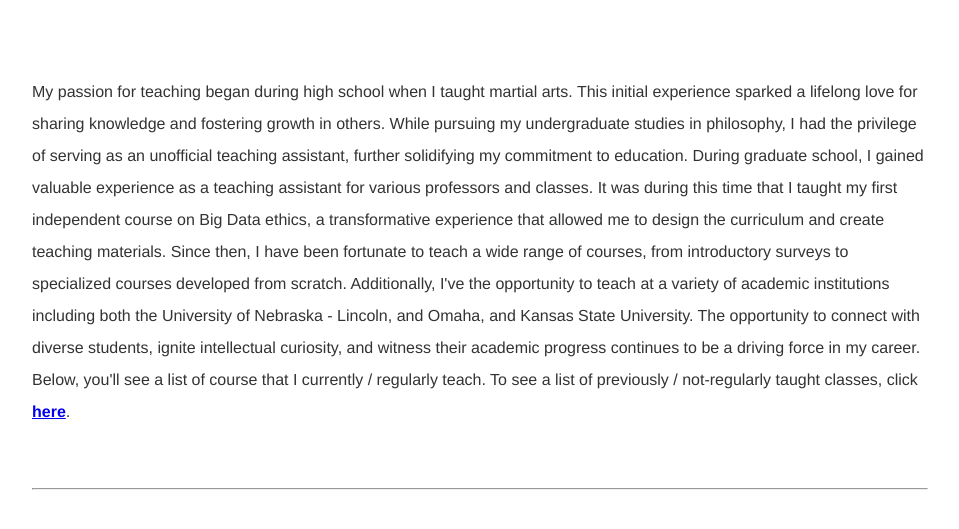
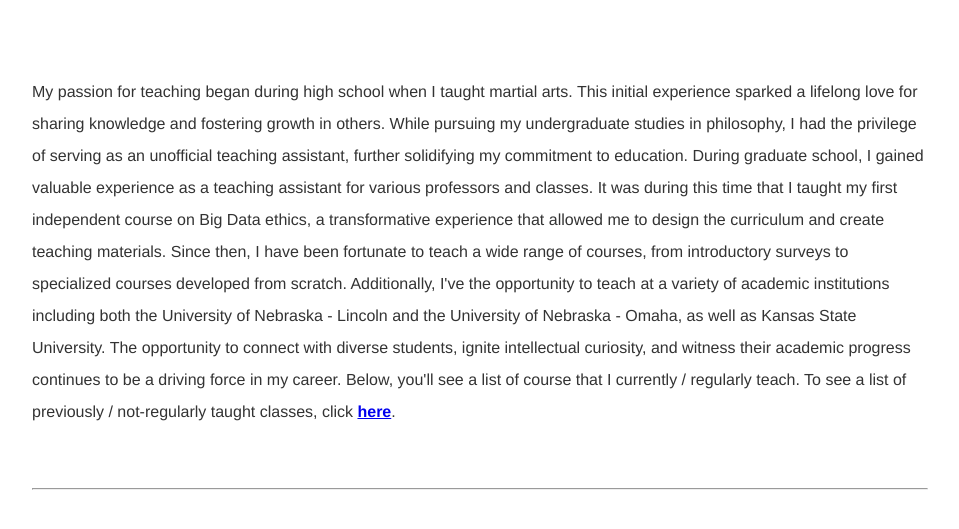
Before and after one commit to kevinjpatton/kevinjpatton.github.io, a Jekyll site: the page built from teaching/index.html, in a window 1280 px wide and 900 px high, cut to the strip 352-881 px from the top of the window. Shown: the whole strip, without its empty margins (160-1119 px from the left). Built offline with Jekyll 4.4.1, drawn with Linux system fonts in a browser that asks for light colours; Markdown is read by kramdown in place of the engine named in the settings.

Commit message:
Update index.html

```diff
--- a/teaching/index.html
+++ b/teaching/index.html
@@ -2,7 +2,7 @@
 layout: teaching
 title: Teaching - Kevin Patton
 ---
-<p>My passion for teaching began during high school when I taught martial arts. This initial experience sparked a lifelong love for sharing knowledge and fostering growth in others. While pursuing my undergraduate studies in philosophy, I had the privilege of serving as an unofficial teaching assistant, further solidifying my commitment to education. During graduate school, I gained valuable experience as a teaching assistant for various professors and classes. It was during this time that I taught my first independent course on Big Data ethics, a transformative experience that allowed me to design the curriculum and create teaching materials. Since then, I have been fortunate to teach a wide range of courses, from introductory surveys to specialized courses developed from scratch. Additionally, I've the opportunity to teach at a variety of academic institutions including both the University of Nebraska - Lincoln, and Omaha, and Kansas State University. The opportunity to connect with diverse students, ignite intellectual curiosity, and witness their academic progress continues to be a driving force in my career. Below, you'll see a list of course that I  currently / regularly teach. To see a list of previously / not-regularly taught classes, click <a href="/teaching/pastcourses/"><b>here</b></a>.</p>
+<p>My passion for teaching began during high school when I taught martial arts. This initial experience sparked a lifelong love for sharing knowledge and fostering growth in others. While pursuing my undergraduate studies in philosophy, I had the privilege of serving as an unofficial teaching assistant, further solidifying my commitment to education. During graduate school, I gained valuable experience as a teaching assistant for various professors and classes. It was during this time that I taught my first independent course on Big Data ethics, a transformative experience that allowed me to design the curriculum and create teaching materials. Since then, I have been fortunate to teach a wide range of courses, from introductory surveys to specialized courses developed from scratch. Additionally, I've the opportunity to teach at a variety of academic institutions including both the University of Nebraska - Lincoln and the University of Nebraska - Omaha, as well as Kansas State University. The opportunity to connect with diverse students, ignite intellectual curiosity, and witness their academic progress continues to be a driving force in my career. Below, you'll see a list of course that I  currently / regularly teach. To see a list of previously / not-regularly taught classes, click <a href="/teaching/pastcourses/"><b>here</b></a>.</p>
 <hr>
 <h2>Currently / Regularly Teaching</h2>
 <div class="container">
```
